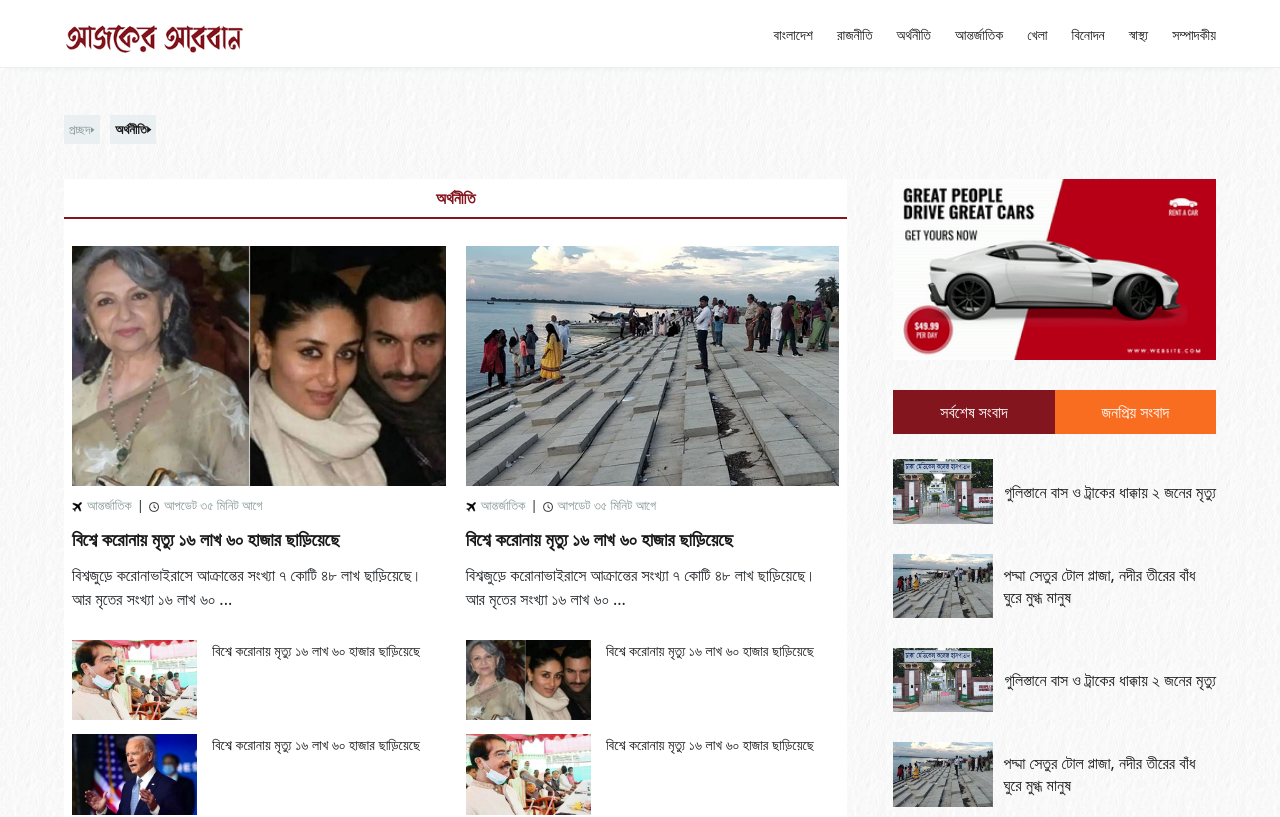
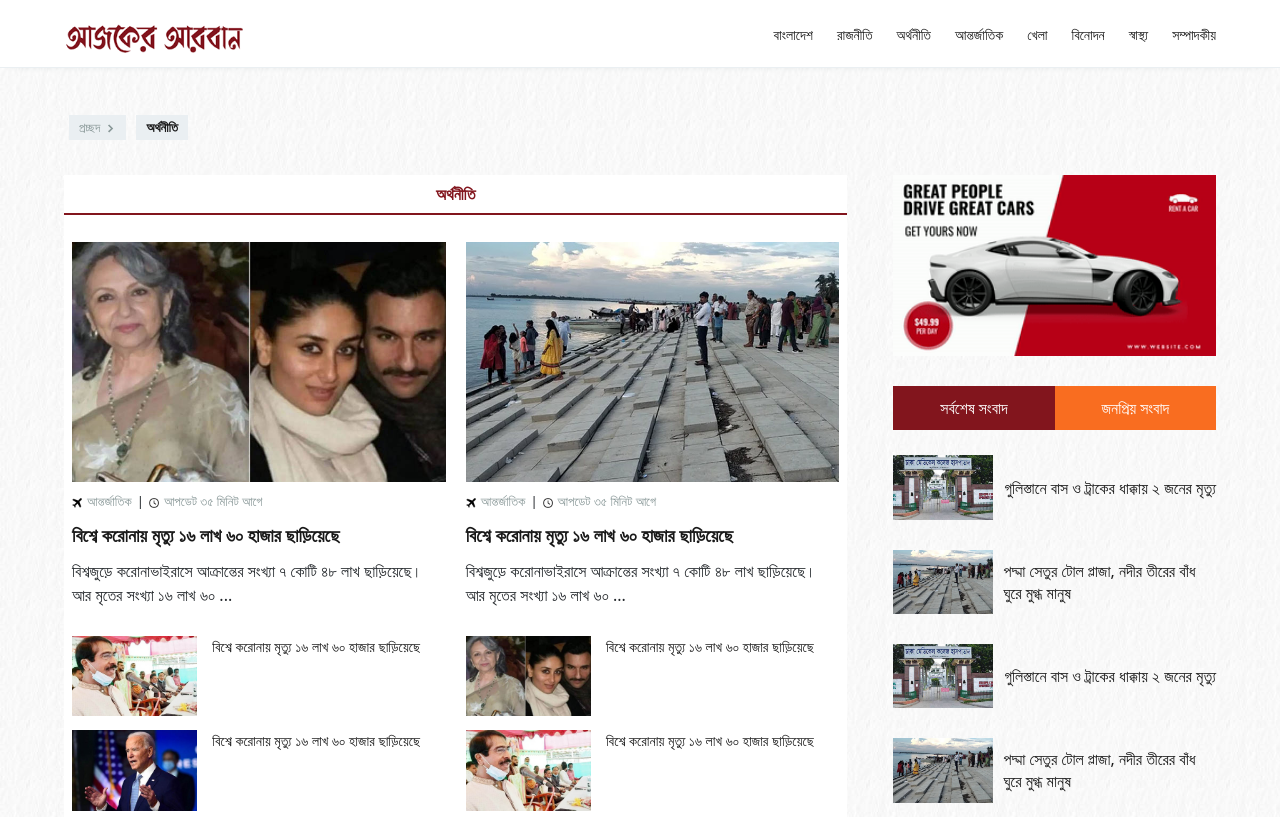
Before and after one commit to SEBPO-Shahin/test, a React (Create React App) app: page /economics in a window 1280 px wide. Shown: the top 817 px of the page. Built offline with nearby package versions, Linux system fonts and the light colour scheme.

Commit message:
Humburger icon added from React Icon

```diff
--- a/package.json
+++ b/package.json
@@ -14,6 +14,7 @@
     "react": "^18.2.0",
     "react-bootstrap": "^2.9.1",
     "react-dom": "^18.2.0",
+    "react-icons": "^4.12.0",
     "react-outlet": "^1.0.9",
     "react-router-dom": "^6.15.0",
     "react-scripts": "5.0.1",
--- a/src/components/pages/Bangladesh.js
+++ b/src/components/pages/Bangladesh.js
@@ -8,6 +8,7 @@ import Footer from '../common/footer/Footer';
 import DoubleFeature from '../home_category/DoubleFeature';
 import ThumbnailList from '../home_category/Thumbnail';
 import FilterTab from '../home_sidebar/FilterTab';
+import { GoChevronRight } from "react-icons/go";
 
 
 
@@ -18,7 +19,7 @@ export default function Bangladesh(){
             <div className='custom-row'>
                 <div className='breadcrumb'>
                     <ul>
-                        <li><Link to="/">প্রচ্ছদ <span></span></Link></li>
+                        <li><Link to="/">প্রচ্ছদ <span><GoChevronRight /></span></Link></li>
                         <li><Link to="/bangladesh">বাংলাদেশ</Link></li>
                     </ul>
                 </div>
--- a/src/components/pages/Economics.js
+++ b/src/components/pages/Economics.js
@@ -8,6 +8,7 @@ import Footer from '../common/footer/Footer';
 import DoubleFeature from '../home_category/DoubleFeature';
 import ThumbnailList from '../home_category/Thumbnail';
 import FilterTab from '../home_sidebar/FilterTab';
+import { GoChevronRight } from "react-icons/go";
 
 
 
@@ -18,8 +19,8 @@ export default function Economics(){
             <div className='custom-row'>
                 <div className='breadcrumb'>
                     <ul>
-                        <li><Link to="/">প্রচ্ছদ&#129170;</Link></li>
-                        <li><Link to="/bangladesh">অর্থনীতি&#129170;</Link></li>
+                        <li><Link to="/">প্রচ্ছদ <span><GoChevronRight /></span></Link></li>
+                        <li><Link to="/bangladesh">অর্থনীতি</Link></li>
                     </ul>
                 </div>
                 <div className='page-details page-list'>
--- a/src/components/pages/Politics.js
+++ b/src/components/pages/Politics.js
@@ -8,6 +8,7 @@ import Footer from '../common/footer/Footer';
 import DoubleFeature from '../home_category/DoubleFeature';
 import ThumbnailList from '../home_category/Thumbnail';
 import FilterTab from '../home_sidebar/FilterTab';
+import { GoChevronRight } from "react-icons/go";
 
 
 
@@ -18,8 +19,8 @@ export default function Politics(){
             <div className='custom-row'>
                 <div className='breadcrumb'>
                     <ul>
-                        <li><Link to="/">প্রচ্ছদ&#129170;</Link></li>
-                        <li><Link to="/bangladesh">রাজনীতি&#129170;</Link></li>
+                        <li><Link to="/">প্রচ্ছদ <span><GoChevronRight /></span></Link></li>
+                        <li><Link to="/bangladesh">রাজনীতি</Link></li>
                     </ul>
                 </div>
                 <div className='page-details page-list'>
--- a/src/styles/_details-page.scss
+++ b/src/styles/_details-page.scss
@@ -5,16 +5,17 @@
     .breadcrumb{
         margin:1rem 0 0;
         ul{
-            margin: 0;
+            margin: 0 5px;
             padding: 0;
             li{
                 display: inline-block;
                 background: $off-white;
                 margin: 5px;
                 a{
-                    padding: 5px;
+                    padding: 3px 10px;
                     color: $gray;
                     font-size: 0.8rem;
+                    border-radius: 5px;
                 }
                 &:first-child{
                     margin-left: 0;
@@ -95,6 +96,7 @@
             .sidebar-videos{
                 iframe{
                     max-width: 100% !important;
+                    max-height: 300px;
                 }
             }
             .bulletins{
```
Also changed, not shown: 1 other file (tests, documents, lock files or other folders).
